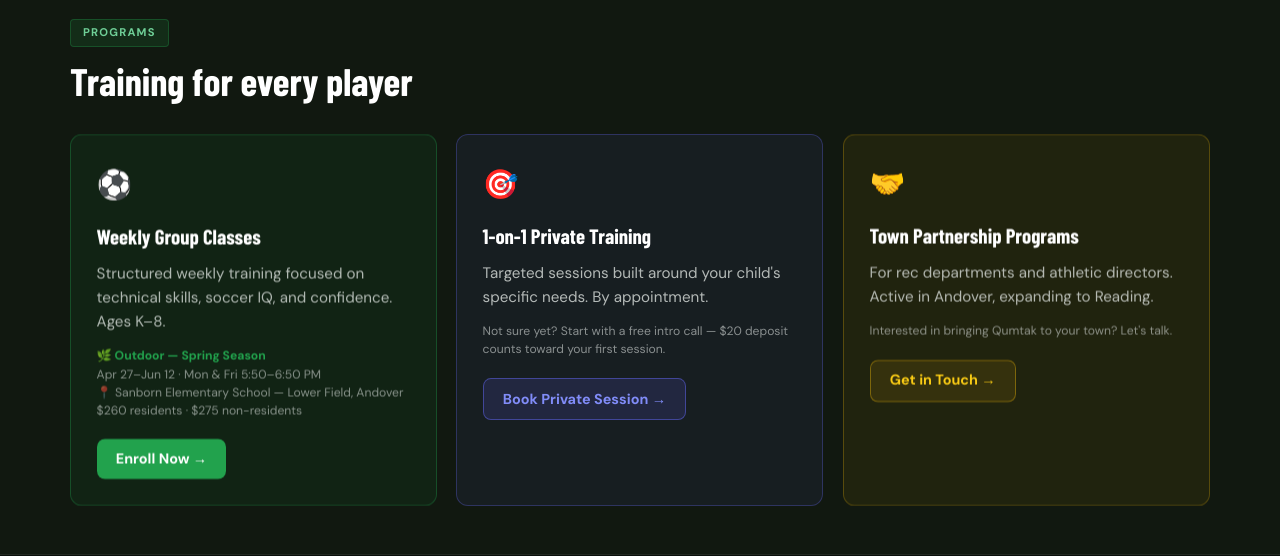
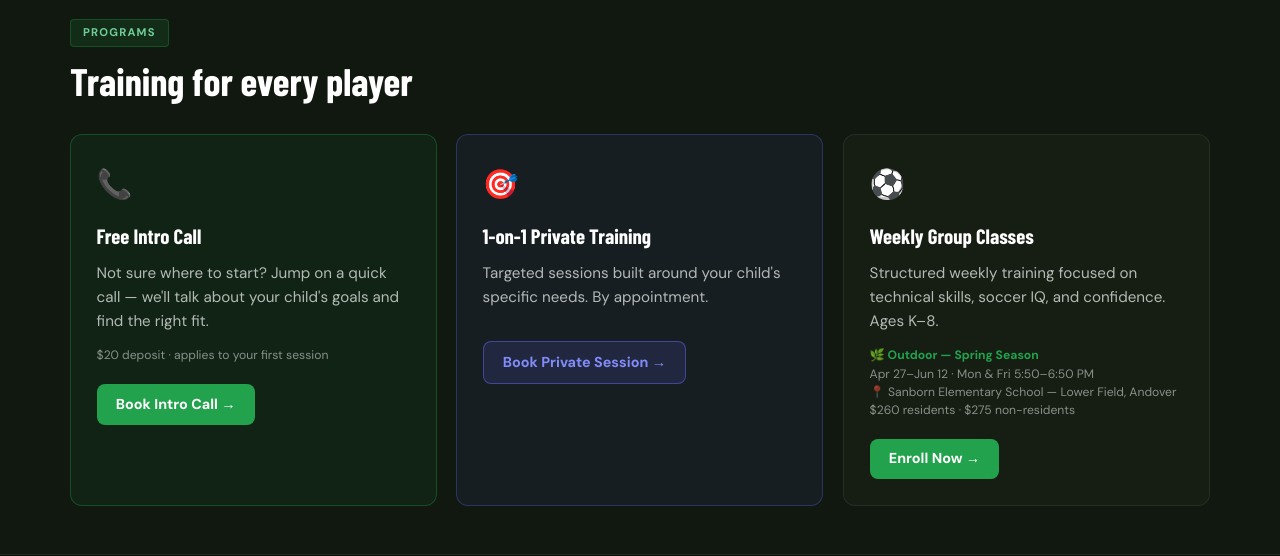
Before and after one commit to noah-qmtk/qumtak-site, a plain HTML site: page public/index.html in a window 1280 px wide. Shown: the part 3480-4036 px from the top of the page. Drawn offline with nearby package versions, Linux system fonts and the light colour scheme; a script that the page names is missing; a web font is replaced by a local one.

Commit message:
Programs: reorder intro call > private > group; remove redundant copy

```diff
--- a/public/index.html
+++ b/public/index.html
@@ -684,6 +684,23 @@ footer { background: var(--bg-card); border-top: 1px solid var(--border); paddin
 
     <div class="programs-grid">
       <div class="prog-card featured reveal">
+        <div class="prog-icon">📞</div>
+        <h3>Free Intro Call</h3>
+        <p>Not sure where to start? Jump on a quick call — we'll talk about your child's goals and find the right fit.</p>
+        <div class="prog-meta">
+          $20 deposit · applies to your first session
+        </div>
+        <a href="https://square.link/u/OLWDdOW8" target="_blank" class="btn-green" style="display:inline-block;margin-top:1.2rem;font-size:0.9rem;padding:0.55rem 1.2rem;">Book Intro Call →</a>
+      </div>
+
+      <div class="prog-card private reveal reveal-d1">
+        <div class="prog-icon">🎯</div>
+        <h3>1-on-1 Private Training</h3>
+        <p>Targeted sessions built around your child's specific needs. By appointment.</p>
+        <a href="https://square.link/u/TOPIwZpf" target="_blank" style="display:inline-block;margin-top:1.2rem;padding:0.55rem 1.2rem;background:rgba(99,102,241,0.15);border:1px solid rgba(99,102,241,0.5);color:#818cf8;border-radius:8px;font-size:0.9rem;font-weight:700;text-decoration:none;transition:background 0.2s;" onmouseover="this.style.background='rgba(99,102,241,0.28)'" onmouseout="this.style.background='rgba(99,102,241,0.15)'">Book Private Session →</a>
+      </div>
+
+      <div class="prog-card reveal reveal-d2">
         <div class="prog-icon">⚽</div>
         <h3>Weekly Group Classes</h3>
         <p>Structured weekly training focused on technical skills, soccer IQ, and confidence. Ages K–8.</p>
@@ -694,26 +711,6 @@ footer { background: var(--bg-card); border-top: 1px solid var(--border); paddin
           $260 residents · $275 non-residents
         </div>
         <a href="https://andoverma.myrec.com/info/activities/program_details.aspx?ProgramID=30817" target="_blank" class="btn-green" style="display:inline-block;margin-top:1.2rem;font-size:0.9rem;padding:0.55rem 1.2rem;">Enroll Now →</a>
-      </div>
-
-      <div class="prog-card private reveal reveal-d1">
-        <div class="prog-icon">🎯</div>
-        <h3>1-on-1 Private Training</h3>
-        <p>Targeted sessions built around your child's specific needs. By appointment.</p>
-        <div class="prog-meta">
-          Not sure yet? Start with a free intro call — $20 deposit counts toward your first session.
-        </div>
-        <a href="https://square.link/u/TOPIwZpf" target="_blank" style="display:inline-block;margin-top:1.2rem;padding:0.55rem 1.2rem;background:rgba(99,102,241,0.15);border:1px solid rgba(99,102,241,0.5);color:#818cf8;border-radius:8px;font-size:0.9rem;font-weight:700;text-decoration:none;transition:background 0.2s;" onmouseover="this.style.background='rgba(99,102,241,0.28)'" onmouseout="this.style.background='rgba(99,102,241,0.15)'">Book Private Session →</a>
-      </div>
-
-      <div class="prog-card partnership reveal reveal-d2">
-        <div class="prog-icon">🤝</div>
-        <h3>Town Partnership Programs</h3>
-        <p>For rec departments and athletic directors. Active in Andover, expanding to Reading.</p>
-        <div class="prog-meta">
-          Interested in bringing Qumtak to your town? Let's talk.
-        </div>
-        <a href="mailto:noah@qmtk.org?subject=Partnership%20Inquiry" style="display:inline-block;margin-top:1.2rem;padding:0.55rem 1.2rem;background:rgba(234,179,8,0.1);border:1px solid rgba(234,179,8,0.4);color:#facc15;border-radius:8px;font-size:0.9rem;font-weight:700;text-decoration:none;transition:background 0.2s;" onmouseover="this.style.background='rgba(234,179,8,0.22)'" onmouseout="this.style.background='rgba(234,179,8,0.1)'">Get in Touch →</a>
       </div>
     </div>
   </div>
```
